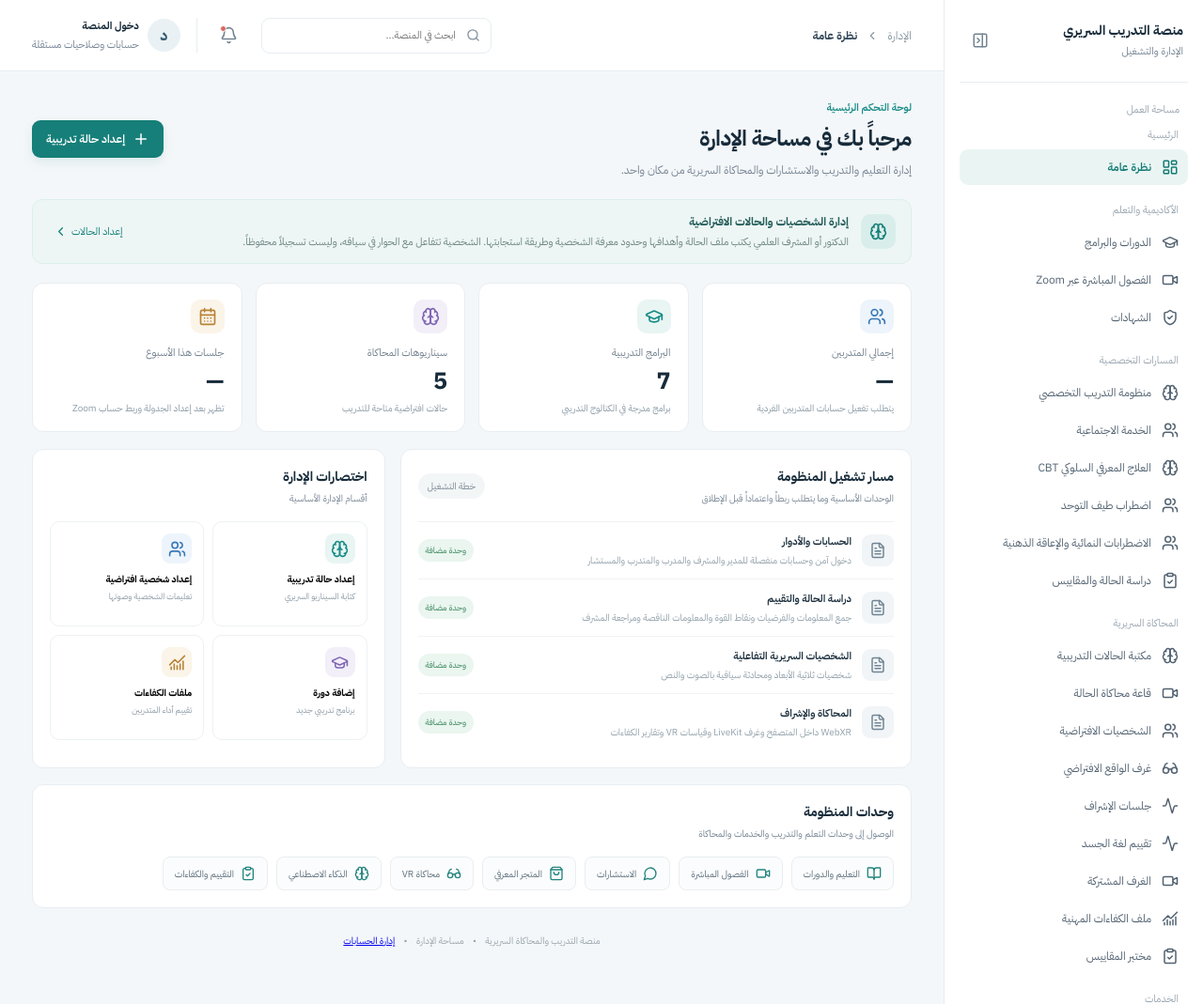
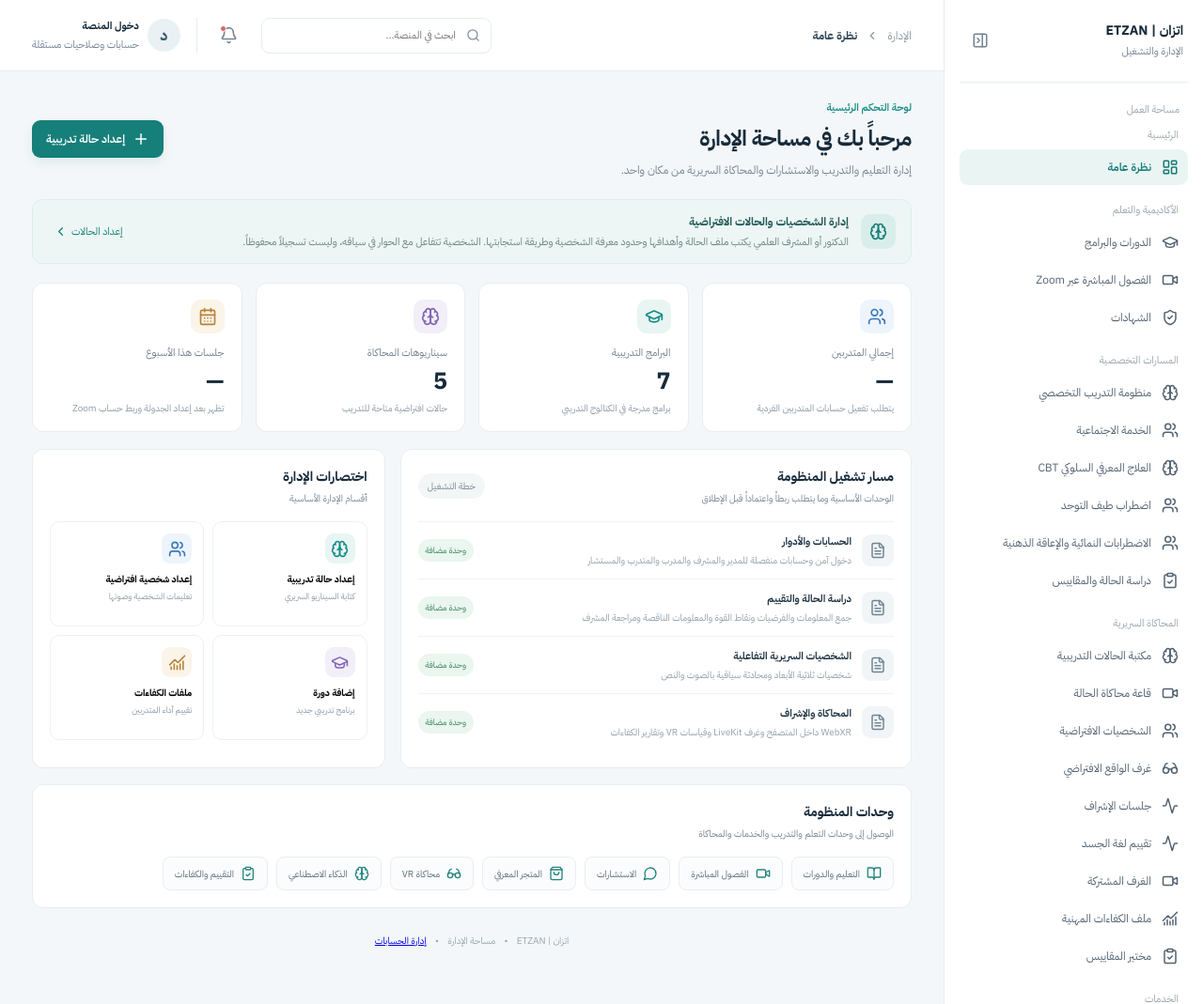
Before and after one commit to ffgg35646-ops/111111, a Next.js app: page /platform-admin in a window 1280 px wide. Shown: the top 1069 px of the page at 94% size. Built offline with nearby package versions, Linux system fonts and the light colour scheme.

Commit message:
Finish ETZAN branding in admin dashboard

```diff
--- a/app/platform-admin/page.tsx
+++ b/app/platform-admin/page.tsx
@@ -68,7 +68,7 @@ export default function HomePage() {
   return <main className="app-shell">
     <aside className={`sidebar ${sidebarOpen ? "" : "sidebar-collapsed"}`}>
       <div className="brand-block">
-        <div className="brand-copy"><strong>منصة التدريب السريري</strong><span>الإدارة والتشغيل</span></div>
+        <div className="brand-copy"><strong>اتزان | ETZAN</strong><span>الإدارة والتشغيل</span></div>
         <button className="icon-button sidebar-toggle" onClick={()=>setSidebarOpen(false)} aria-label="إخفاء القائمة"><PanelRightClose size={18}/></button>
       </div>
       <div className="workspace-label">مساحة العمل</div>
@@ -138,7 +138,7 @@ export default function HomePage() {
           <div className="panel-heading"><div><h2>وحدات المنظومة</h2><p>الوصول إلى وحدات التعلم والتدريب والخدمات والمحاكاة</p></div></div>
           <div className="module-chips">{modules.map(([Icon,label])=><span key={label}><Icon size={16}/>{label}</span>)}</div>
         </section>
-        <footer className="page-footer">منصة التدريب والمحاكاة السريرية <span>•</span> مساحة الإدارة <span>•</span> <a href="/platform-admin/users">إدارة الحسابات</a></footer>
+        <footer className="page-footer">اتزان | ETZAN <span>•</span> مساحة الإدارة <span>•</span> <a href="/platform-admin/users">إدارة الحسابات</a></footer>
       </div>
     </section>
   </main>;
```
